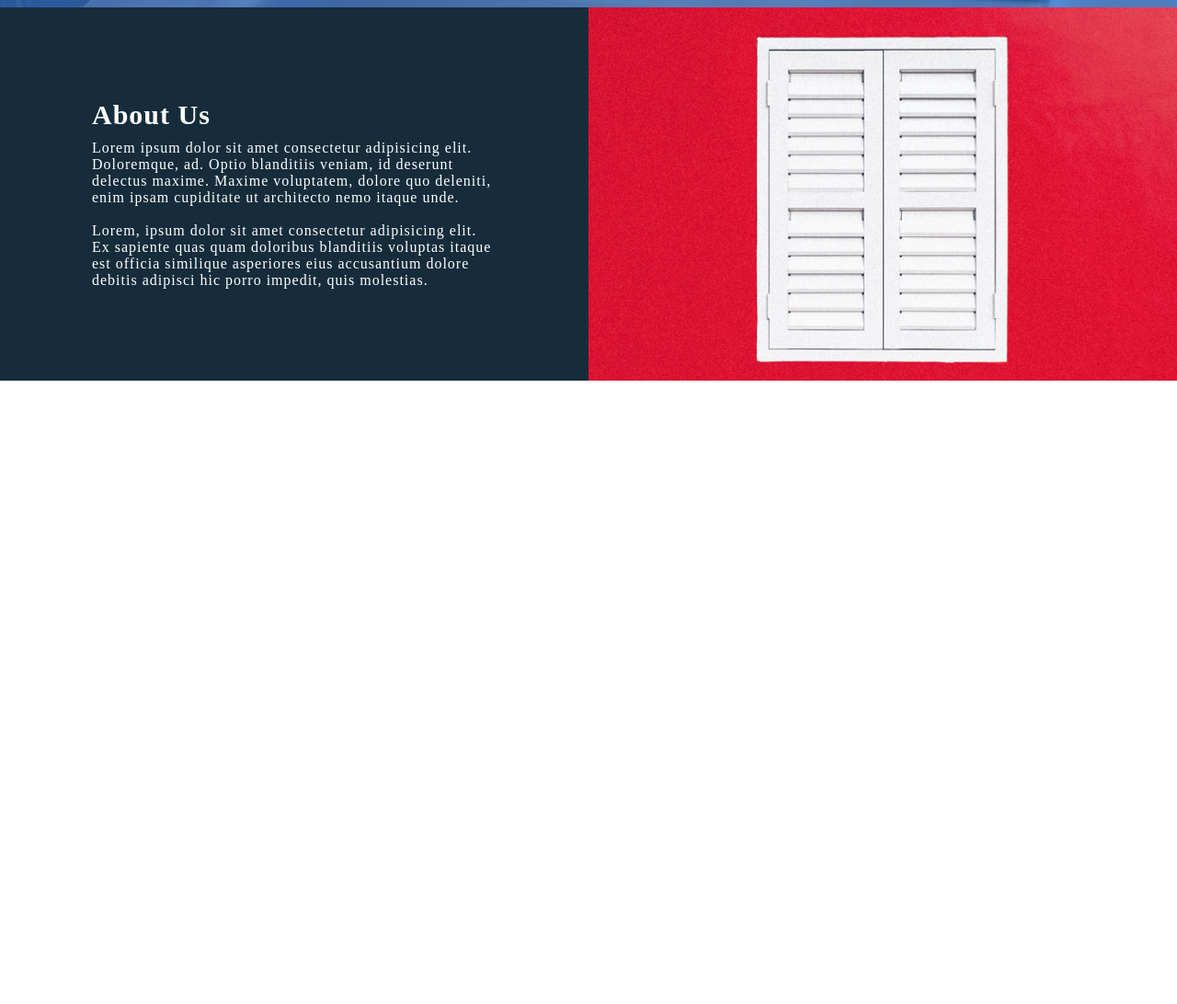
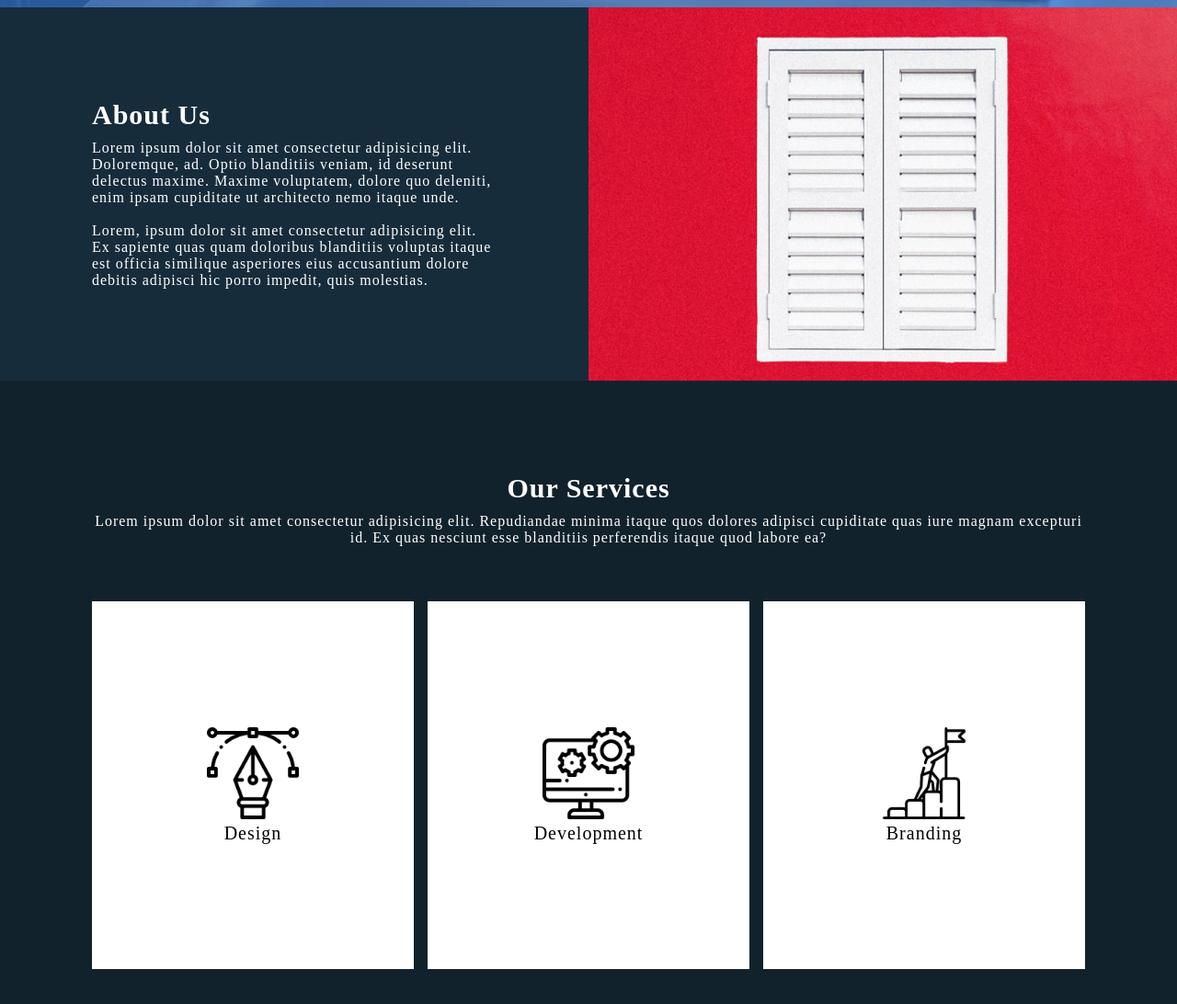
Before and after one commit to DPSumner/SuccessByDesign, a website: page src/index.html in a window 1280 px wide. Shown: the part 792-1884 px from the top of the page at 92% size. Before the commit the page ends 1206 px from the top, so only its background shows below. Drawn offline with Linux system fonts and the light colour scheme.

Commit message:
Add services section

```diff
--- a/src/index.html
+++ b/src/index.html
@@ -35,14 +35,54 @@
         </div>
 
         <div class="imgBox">
-
         </div>
 
     </section>
 
     <!-- Services -->
 
+    <section class="services">
+        <h2 class="heading" >
+            Our Services
+        </h2>
+
+        <p class="text">Lorem ipsum dolor sit amet consectetur adipisicing elit. Repudiandae minima itaque quos dolores adipisci cupiditate quas iure magnam excepturi id. Ex quas nesciunt esse blanditiis perferendis itaque quod labore ea?</p>
+        <div class="container">
+            <div class="serviceBox">
+                <div>
+                    <img src="images/icon1.png">
+                    <h2>
+                        Design
+                    </h2>
+                 </div>
+            </div>
+
+            <div class="serviceBox">
+                <div>
+                    <img src="images/icon2.png">
+                    <h2>
+                        Development
+                    </h2>
+                </div>
+            </div>
+
+            <div class="serviceBox">
+                <div>
+                    <img src="images/icon3.png">
+                    <h2>
+                        Branding
+                    </h2>
+                </div>
+            </div>
+
+
+        </div>
+
+
+    </section>
+
     <!-- Technology -->
+
 
 
 </body>
--- a/src/scss/about.scss
+++ b/src/scss/about.scss
@@ -10,20 +10,6 @@
         padding:100px;
         width:50%;
 
-        .heading {
-            color: #fff;
-            font-size: 30px;
-            font-weight: 600;
-            letter-spacing: 1px;
-            margin-bottom: 10px;
-        }
-
-        .text {
-            color: #fff;
-            font-size: 16px;
-            font-weight: 300;
-            letter-spacing: 1px;
-        }
     }
 
     .imgBox {
--- a/src/scss/globals.scss
+++ b/src/scss/globals.scss
@@ -4,3 +4,18 @@
     box-sizing: border-box;
     font-family: 'Poppins', serif;
 }
+
+.heading {
+    color: #fff;
+    font-size: 30px;
+    font-weight: 600;
+    letter-spacing: 1px;
+    margin-bottom: 10px;
+}
+
+.text {
+    color: #fff;
+    font-size: 16px;
+    font-weight: 300;
+    letter-spacing: 1px;
+}
--- a/src/scss/second.scss
+++ b/src/scss/second.scss
@@ -1,7 +1,3 @@
-.two {
+.test {
     background-color: yellow;
 };
-
-.four{
-    color:red;
-}
--- /dev/null
+++ b/src/scss/services.scss
@@ -0,0 +1,37 @@
+
+
+.services {
+    background-color: #12222d;
+    padding:100px;
+    text-align:center;
+
+    .container {
+        width:100%;
+        display:flex;
+        justify-content: space-between;
+        align-items:center;
+        flex-wrap:wrap;
+        margin-top:60px;
+
+        .serviceBox {
+            position:relative;
+            background:#fff;
+            width:350px;
+            height:400px;
+            display: flex;
+            justify-content: center;
+            align-items:center;
+
+            img {
+                max-width:100px;
+
+            }
+
+            h2 {
+                font-weight:500;
+                font-size:20px;
+                letter-spacing:1px;
+            }
+        }
+    }
+}
```
Also changed, not shown: src/scss/banner.scss (+2 -8 lines), src/styles.css.
